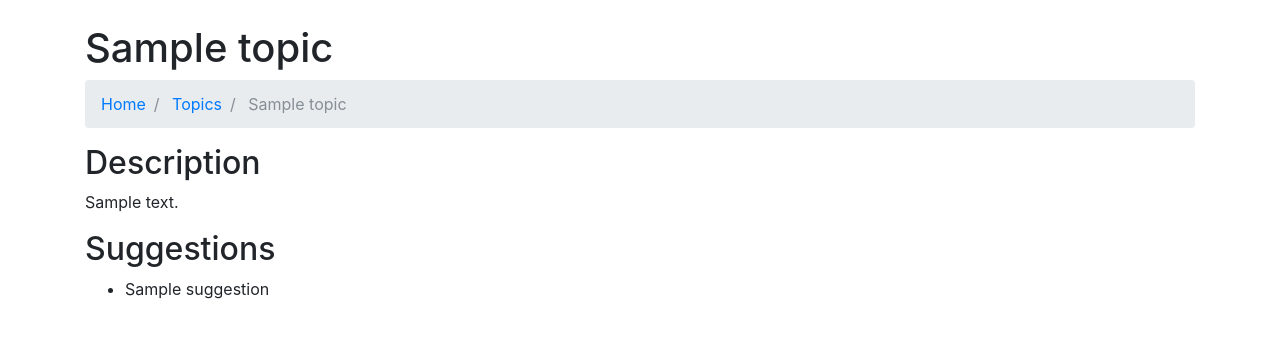
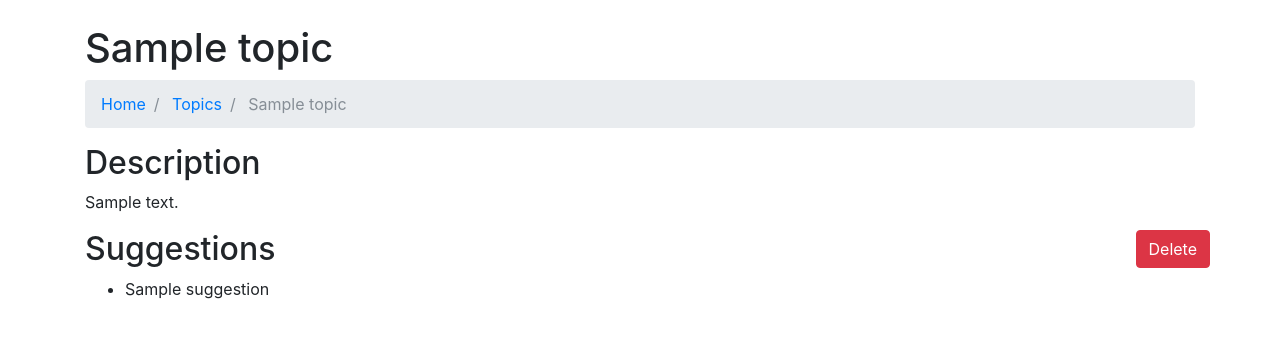
Before and after one commit to OffTheMark/scopecreep, a Django app: page /topic/1/ in a window 1280 px wide. Shown: the part 56-394 px from the top of the page. Run offline with Django 3.2, Linux system fonts and the light colour scheme; a user stored in the database is signed in; tables that the repository leaves empty hold one stand-in row (values such as "Sample post"); some libraries are stand-ins or nearby versions.

Commit message:
can delete topic only if user is topic submitter

```diff
--- a/polls/templates/polls/topic.html
+++ b/polls/templates/polls/topic.html
@@ -46,6 +46,15 @@
                     {% endfor %}
                 </ul>
             </div>
+
+            {% if user == topic.submitter %}
+                <form action="{% url "polls:topic_delete" topic.id %}">
+                    <button type="submit" class="btn btn-danger">
+                        Delete
+                    </button>
+                </form>
+            {% endif %}
+
         </div>
 
     </div>
--- a/polls/urls.py
+++ b/polls/urls.py
@@ -9,5 +9,6 @@ urlpatterns = [
     url(r'^logout/$', views.signout, name='signout'),
     url(r'^signup/$', views.SignupView.as_view(), name='signup'),
     url(r'^topics/$', views.TopicsView.as_view(), name='topics'),
+    url(r'^topic/(?P<topic_id>[0-9]+)/delete/$', views.delete_topic, name='topic_delete'),
     url(r'^topic/(?P<pk>[0-9]+)/$', views.TopicView.as_view(), name="topic"),
 ]
--- a/polls/views.py
+++ b/polls/views.py
@@ -68,3 +68,10 @@ class TopicsView(generic.ListView, LoginRequiredMixin):
 class TopicView(generic.DetailView, LoginRequiredMixin):
     template_name = "polls/topic.html"
     model = Topic
+
+
+def delete_topic(request, topic_id):
+    topic = Topic.objects.get(pk=topic_id)
+    if request.user == topic.submitter:
+        Topic.objects.get(pk=topic_id).delete()
+    return render(request, 'polls/topics.html')
```
